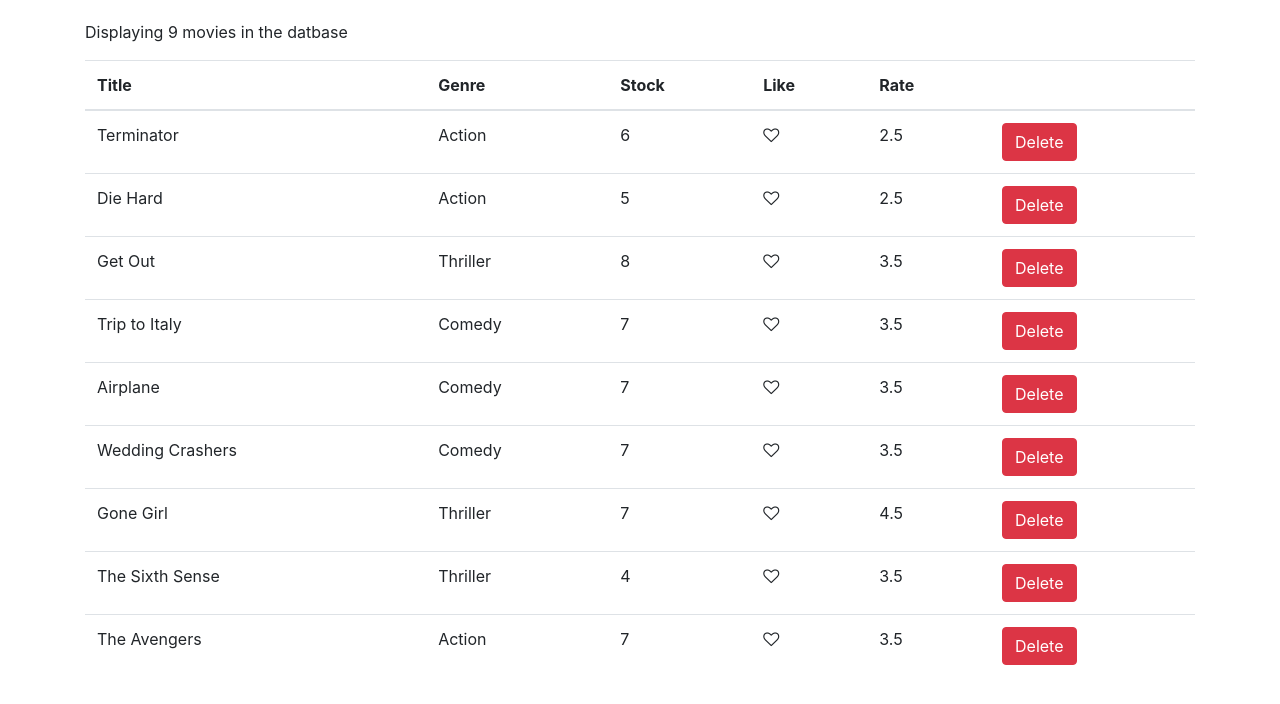
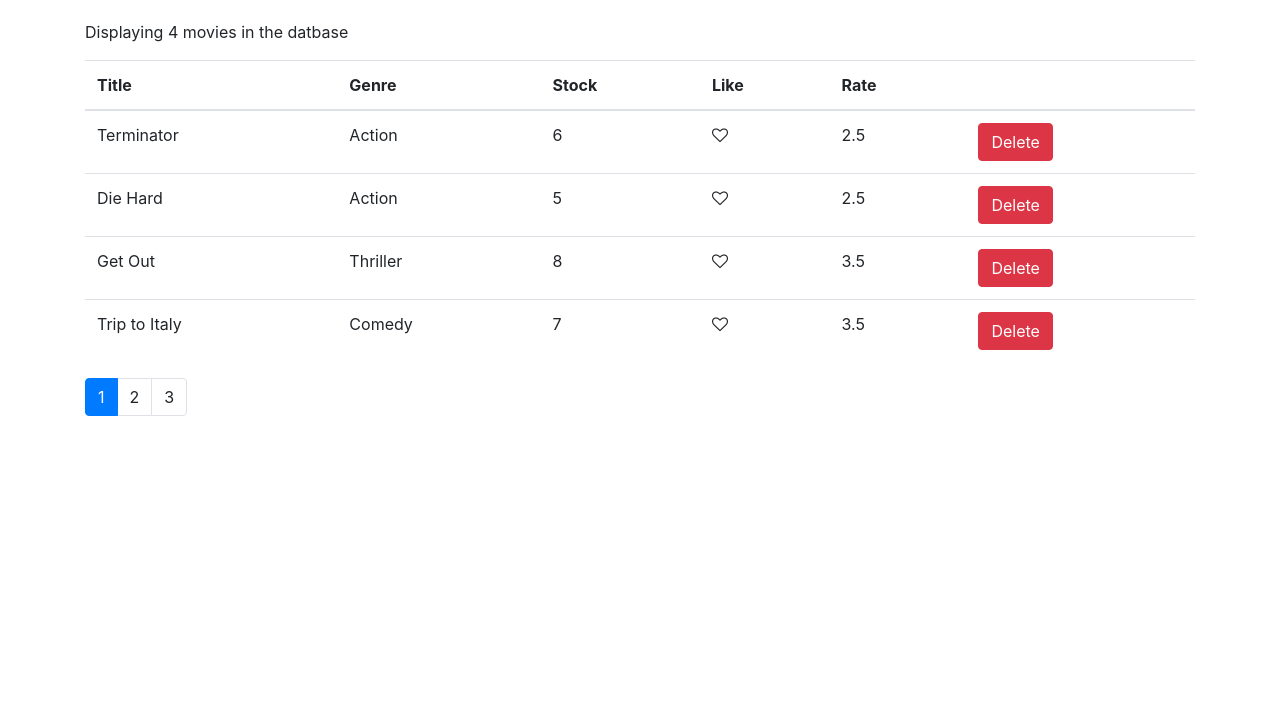
Before and after one commit to hurdissej/ReactVideoStore, a React (Create React App) app: page / in a window 1280 px wide. Shown: the top 704 px of the page. Built offline with nearby package versions, Linux system fonts and the light colour scheme.

Commit message:
added pagination

```diff
--- a/package.json
+++ b/package.json
@@ -5,6 +5,7 @@
   "dependencies": {
     "bootstrap": "^4.1.3",
     "font-awesome": "^4.7.0",
+    "lodash": "^4.17.10",
     "react": "^16.4.2",
     "react-dom": "^16.4.2",
     "react-scripts": "1.1.4"
--- a/src/App.js
+++ b/src/App.js
@@ -1,12 +1,64 @@
 import React, { Component } from "react";
 import MovieList from "./components/movieList";
+import { getMovies } from "./services/fakeMovieService";
+import Pagination from "./components/pageComponent.jsx";
 import "./App.css";
 
 class App extends Component {
+  state = {
+    movies: [],
+    pageSize: 4
+  };
+
+  constructor() {
+    super();
+    const movies = getMovies();
+    this.state.movies = movies.map(x => {
+      x.like = false;
+      return x;
+    });
+    this.state.selectedPage = 1;
+  }
+
+  handleDelete = id => {
+    const movies = this.state.movies.filter(x => x._id !== id);
+    console.log(movies);
+    this.setState({
+      movies: movies
+    });
+    console.log(this.state.movies);
+  };
+
+  handleLike = movie => {
+    const movies = [...this.state.movies];
+    const index = movies.indexOf(movie);
+    movies[index].like = !movies[index].like;
+    this.setState({ movies: movies });
+  };
+
+  handlePageChange = page => {
+    this.setState({ selectedPage: page });
+  };
+
+  getMovies = () => {
+    const start = (this.state.selectedPage - 1) * this.state.pageSize;
+    return this.state.movies.slice(start, start + 4);
+  };
+
   render() {
     return (
       <main className="container">
-        <MovieList />
+        <MovieList
+          onDelete={this.handleDelete}
+          onLike={this.handleLike}
+          movies={this.getMovies()}
+        />
+        <Pagination
+          moviesCount={this.state.movies.length}
+          pageSize={this.state.pageSize}
+          onPageChange={this.handlePageChange}
+          selectedPage={this.state.selectedPage}
+        />
       </main>
     );
   }
--- a/src/components/like.jsx
+++ b/src/components/like.jsx
@@ -4,7 +4,6 @@
   const { movie, onLike } = props;
   const base = "fa fa-heart";
   const classN = movie.like === false ? base + "-o" : base;
-  console.log(classN);
   return <i onClick={() => onLike(movie)} className={classN} />;
 };
 
--- a/src/components/movieList.jsx
+++ b/src/components/movieList.jsx
@@ -1,44 +1,12 @@
 import React, { Component } from "react";
 import Like from "./like";
-import { getMovies } from "../services/fakeMovieService";
 
 class MovieList extends Component {
-  state = {
-    movies: []
-  };
-
-  constructor() {
-    super();
-    const movies = getMovies();
-    console.log(movies);
-    this.state.movies = movies.map(x => {
-      x.like = false;
-      return x;
-    });
-    console.log(this.state.movies);
-  }
-
-  handleDelete = id => {
-    const movies = this.state.movies.filter(x => x._id !== id);
-    console.log(movies);
-    this.setState({
-      movies: movies
-    });
-    console.log(this.state.movies);
-  };
-
-  handleLike = movie => {
-    const movies = [...this.state.movies];
-    const index = movies.indexOf(movie);
-    movies[index].like = !movies[index].like;
-    this.setState({ movies: movies });
-  };
-
   renderTable() {
-    if (this.state.movies.length > 0) {
+    if (this.props.movies.length > 0) {
       return (
         <div>
-          <p> Displaying {this.state.movies.length} movies in the datbase </p>
+          <p> Displaying {this.props.movies.length} movies in the datbase </p>
           <table className="table">
             <thead>
               <tr>
@@ -51,19 +19,19 @@
               </tr>
             </thead>
             <tbody>
-              {this.state.movies.map(movie => (
+              {this.props.movies.map(movie => (
                 <tr key={movie._id}>
                   <td>{movie.title}</td>
                   <td>{movie.genre.name}</td>
                   <td>{movie.numberInStock}</td>
                   <td>
-                    <Like movie={movie} onLike={this.handleLike} />
+                    <Like movie={movie} onLike={x => this.props.onLike(x)} />
                   </td>
                   <td>{movie.dailyRentalRate}</td>
                   <td>
                     <button
                       className="btn btn-danger"
-                      onClick={() => this.handleDelete(movie._id)}
+                      onClick={() => this.props.onDelete(movie._id)}
                     >
                       Delete
                     </button>
@@ -71,7 +39,7 @@
                 </tr>
               ))}
             </tbody>
-          </table>{" "}
+          </table>
         </div>
       );
     }
@@ -80,7 +48,7 @@
   render() {
     return (
       <React.Fragment>
-        {this.state.movies.length === 0 && <p> No movies in the database </p>}
+        {this.props.movies.length === 0 && <p> No movies in the database </p>}
         {this.renderTable()}
       </React.Fragment>
     );
--- /dev/null
+++ b/src/components/pageComponent.jsx
@@ -0,0 +1,28 @@
+import React from "react";
+import _ from "lodash";
+
+const Pagination = props => {
+  const pagesCount = props.moviesCount / props.pageSize;
+  const pages = _.range(1, pagesCount + 1);
+  return (
+    <div>
+      <nav aria-label="Page navigation example">
+        <ul className="pagination">
+          {pages.map(x => {
+            const isActive =
+              props.selectedPage === x ? "page-item active" : "page-item";
+            return (
+              <li key={x} className={isActive}>
+                <a className="page-link" onClick={() => props.onPageChange(x)}>
+                  {x}
+                </a>
+              </li>
+            );
+          })}
+        </ul>
+      </nav>
+    </div>
+  );
+};
+
+export default Pagination;
```
